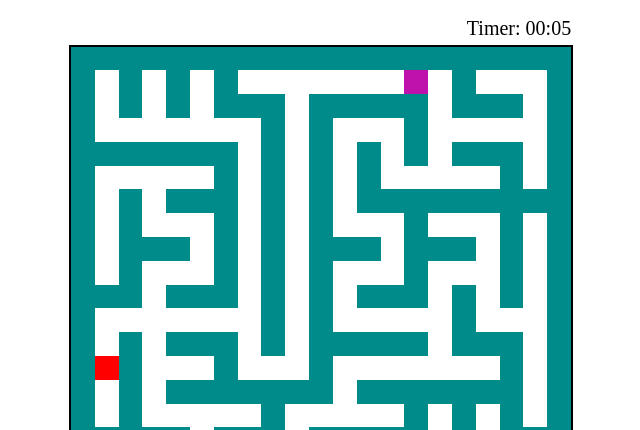
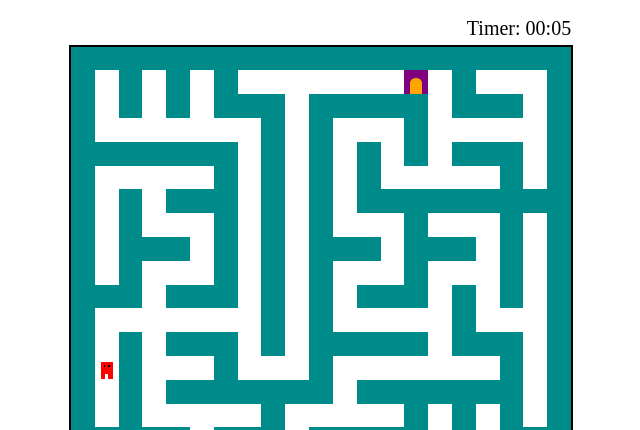
Before and after one commit to VGirotto/ReactGames, a Next.js app: page / in a window 1280 px wide. Shown: the part 208-638 px from the top of the page, without its empty margins (319-959 px from the left). Built offline with nearby package versions, Linux system fonts and the light colour scheme.

Commit message:
add different shapes to player and end

```diff
--- a/src/components/Grid/grid.tsx
+++ b/src/components/Grid/grid.tsx
@@ -1,6 +1,6 @@
 import React from "react";
 import { Cell, Position } from "@/lib/maze";
-import { CellComponent, Frame, MazeRow, Table } from "./styles";
+import { CellComponent, EndCell, Frame, MazeRow, Player, PlayerEyes, PlayerLegs, Table } from "./styles";
 import { MazeProps } from "@/pages/index";
 
 interface GridProps {
@@ -18,7 +18,7 @@ export const Grid: React.FC<GridProps> = (props: GridProps) => {
       const cols = [];
       for (let j = 0; j < currentMaze[i].length; j++) {
         cols.push(
-          <CellComponent key={`${i}-${j}`} color={getCellColor(i, j)} />
+          getCell(i, j)
         );
       }
       rows.push(
@@ -27,6 +27,24 @@ export const Grid: React.FC<GridProps> = (props: GridProps) => {
         </MazeRow>
       );
     }
+  }
+
+  function getCell(i: number, j: number) {
+    const player = props.mazeInfo.player!;
+    const end = props.mazeInfo.end!;
+    const cell = props.mazeInfo.maze[i][j];
+
+    if (i === player.x && j === player.y) {
+      return (
+        <Player bgcolor={getCellColor(i, j)}>
+          <PlayerEyes />
+          <PlayerLegs />
+        </Player>
+      );
+    } else if (i === end.x && j === end.y) {
+      return <EndCell bgcolor={getCellColor(i, j)} />;
+    }
+    return <CellComponent key={`${i}-${j}`} color={getCellColor(i, j)} />;
   }
 
   function getCellColor(i: number, j: number): string {
@@ -42,9 +60,9 @@ export const Grid: React.FC<GridProps> = (props: GridProps) => {
     ) {
       return "blue";
     } else if (i === end.x && j === end.y) {
-      return "#Bf11ab";
+      return "purple";
     } else if (i === player.x && j === player.y) {
-      return "red";
+      return "white";
     } else if (props.rightPath.some((pos) => pos.x == i && pos.y == j)) {
       return "blue";
     } else if (cell.isWall) {
--- a/src/components/Grid/styles.ts
+++ b/src/components/Grid/styles.ts
@@ -3,6 +3,11 @@ import styled from "styled-components";
 interface MazeRowProps {
   size: number;
 }
+
+interface BgColorProps {
+  bgcolor: string;
+}
+
 export const MazeRow = styled.div<MazeRowProps>`
   display: flex;
   flex-wrap: nowrap;
@@ -30,3 +35,87 @@ export const Frame = styled.div`
   overflow: hidden;
   background-color: darkcyan;
 `;
+
+export const Player = styled.div<BgColorProps>`
+  height: 100%;
+  width: 100%;
+  background-color: ${props => props.bgcolor};
+  position: relative;
+
+  &::after {
+    content: "";
+    background-color: red;
+    height: 50%;
+    width: 50%;
+    position: absolute;
+    left: 25%;
+    top: 25%;
+  }
+`;
+
+export const PlayerLegs = styled.div`
+  height: 20%;
+  width: 20%;
+  background-color: red;
+  position: absolute;
+  left: 25%;
+  top: 75%;
+
+  &::after {
+    content: "";
+    background-color: red;
+    height: 100%;
+    width: 90%;
+    position: absolute;
+    left: 160%;
+    top: 0%;
+  }
+`;
+
+export const PlayerEyes = styled.div`
+  height: 5%;
+  width: 5%;
+  background-color: black;
+  position: absolute;
+  left: 40%;
+  top: 40%;
+  z-index: 1;
+
+  &::after {
+    content: "";
+    background-color: black;
+    height: 100%;
+    width: 100%;
+    position: absolute;
+    left: 350%;
+    top: 0%;
+  }
+`;
+
+export const EndCell = styled.div<BgColorProps>`
+  height: 100%;
+  width: 100%;
+  background-color: ${props => props.bgcolor};
+  position: relative;
+
+  &::before {
+    content: "";
+    background-color: orange ;
+    height: 50%;
+    width: 50%;
+    position: absolute;
+    left: 25%;
+    top: 30%;
+    border-radius: 50%;
+  }
+
+  &::after {
+    content: "";
+    background-color: orange;
+    height: 50%;
+    width: 50%;
+    position: absolute;
+    left: 25%;
+    top: 50%;
+  }
+`;
--- a/src/components/WinModal/styles.ts
+++ b/src/components/WinModal/styles.ts
@@ -1,5 +1,4 @@
 import styled, { keyframes } from "styled-components";
-import SVG from "react-inlinesvg";
 
 interface ConfettiProps {
   origin: string;
@@ -57,7 +56,7 @@ const confettiAnimation = (margin: number) => keyframes`
 
 export const Confetti = styled.div<ConfettiProps>`
   top: ${(props) => props.marginTop}px;
-  position: absolute;
+  position: fixed;
   background-color: orange;
   height: 5px;
   animation-name: ${(props) => confettiAnimation(props.marginRight)};
@@ -65,7 +64,6 @@ export const Confetti = styled.div<ConfettiProps>`
   animation-iteration-count: 3;
   transform-origin: ${(props) => props.origin};
   transform: rotate(${(props) => props.rotate});
-  margin-right: -250px;
   z-index: 1001;
   border-radius: 50px;
 `;
```
Also changed, not shown: 1 other file (tests, documents, lock files or other folders).
